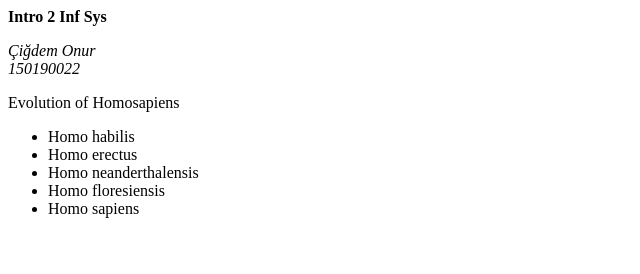
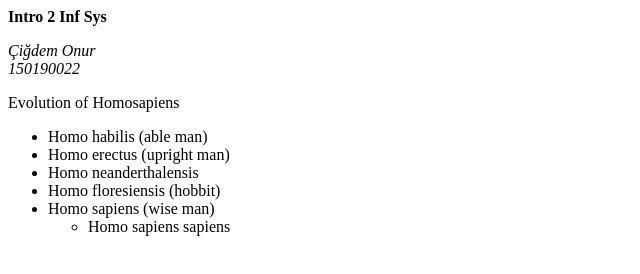
Before and after one commit to itu-itis/git-fundamentals-draft-itu-itis21-onur19, a plain HTML site: page index.html in a window 1280 px wide. Shown: the whole page, without its empty margins (0-640 px from the left). Drawn offline with Linux system fonts and the light colour scheme.

Commit message:
index.html modified

```diff
--- a/index.html
+++ b/index.html
@@ -17,11 +17,14 @@
 			Evolution of Homosapiens
 		</p>
 		<ul>
-			<li> Homo habilis </li>
-			<li> Homo erectus </li>
+			<li> Homo habilis (able man)</li>
+			<li> Homo erectus (upright man)</li>
 			<li> Homo neanderthalensis </li>
-			<li> Homo floresiensis</li>
-			<li> Homo sapiens </li>
+			<li> Homo floresiensis (hobbit)</li>
+			<li> Homo sapiens (wise man) </li>
+			<ul>
+				<li> Homo sapiens sapiens</li>
+			</ul>
 		</ul>
 	</body>
 </html>
```
